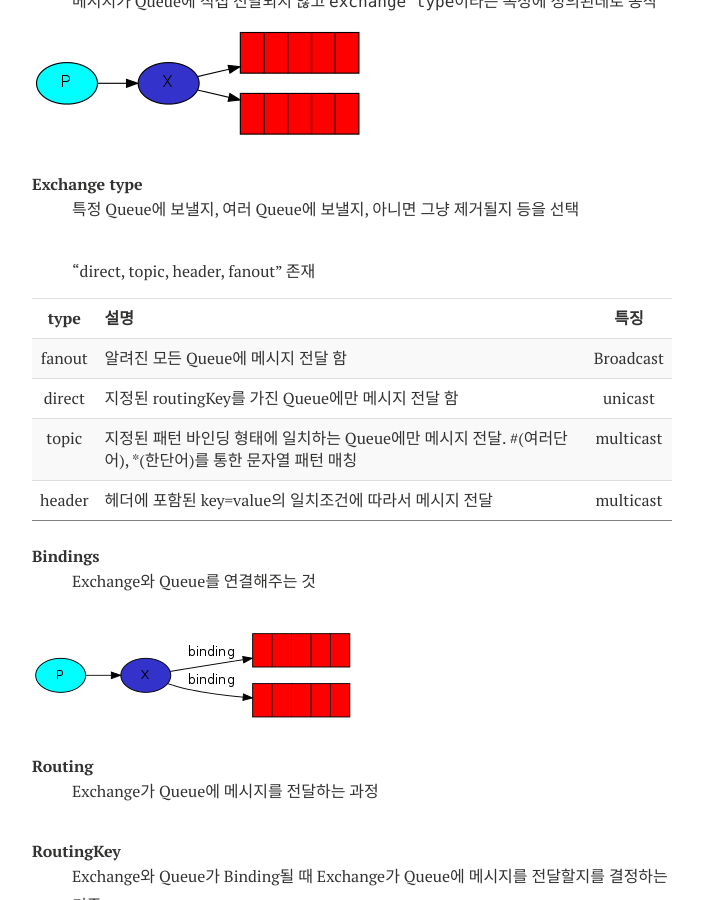
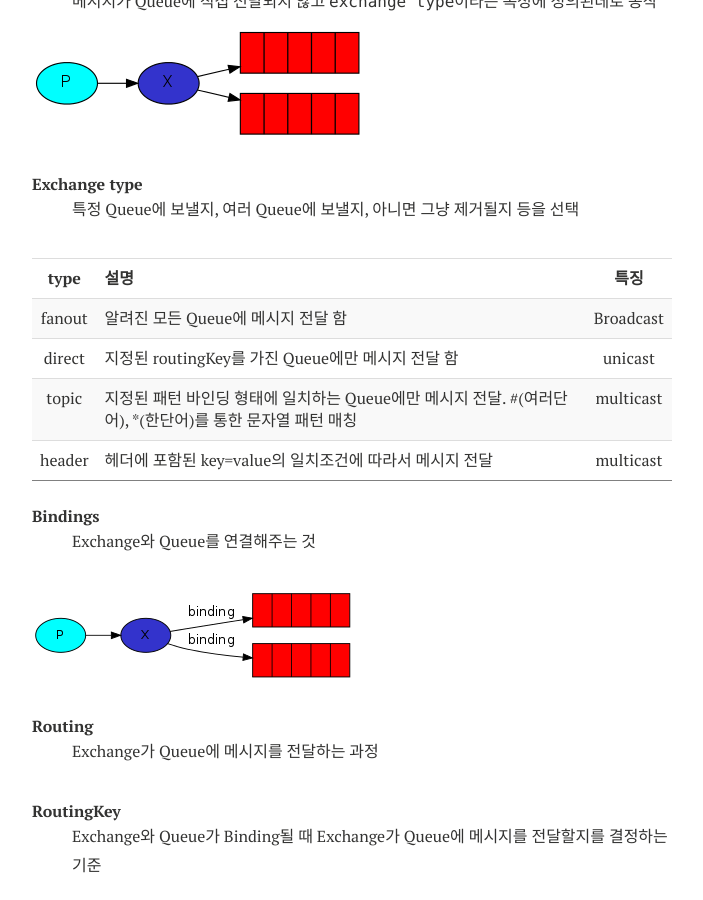
Before and after one commit to gjchoi/gjchoi.github.io, a Jekyll site: the page built from _posts/2016-02-27-rabbit-mq-이해하기.md, in a window 1280 px wide and 900 px high, scrolled down 2161 px. Shown: the whole window, without its empty margins (288-991 px from the left). Built offline with Jekyll 4.4.1, drawn with Linux system fonts in a browser that asks for light colours; nearby versions of some CDN libraries; comment, search, counter and statistics services are not loaded.

Commit message:
Update 2016-02-27-rabbit-mq-이해하기.md

```diff
--- a/_posts/2016-02-27-rabbit-mq-이해하기.md
+++ b/_posts/2016-02-27-rabbit-mq-이해하기.md
@@ -80,7 +80,6 @@ RabbitMQ기능 (AMQP) 파악하기
 **Exchange type**
 
 : 특정 Queue에 보낼지, 여러 Queue에 보낼지, 아니면 그냥 제거될지 등을 선택
-: "direct, topic, header, fanout" 존재
 
 |type|설명|특징|
 |:--------:|:-------|:--------:|
```
